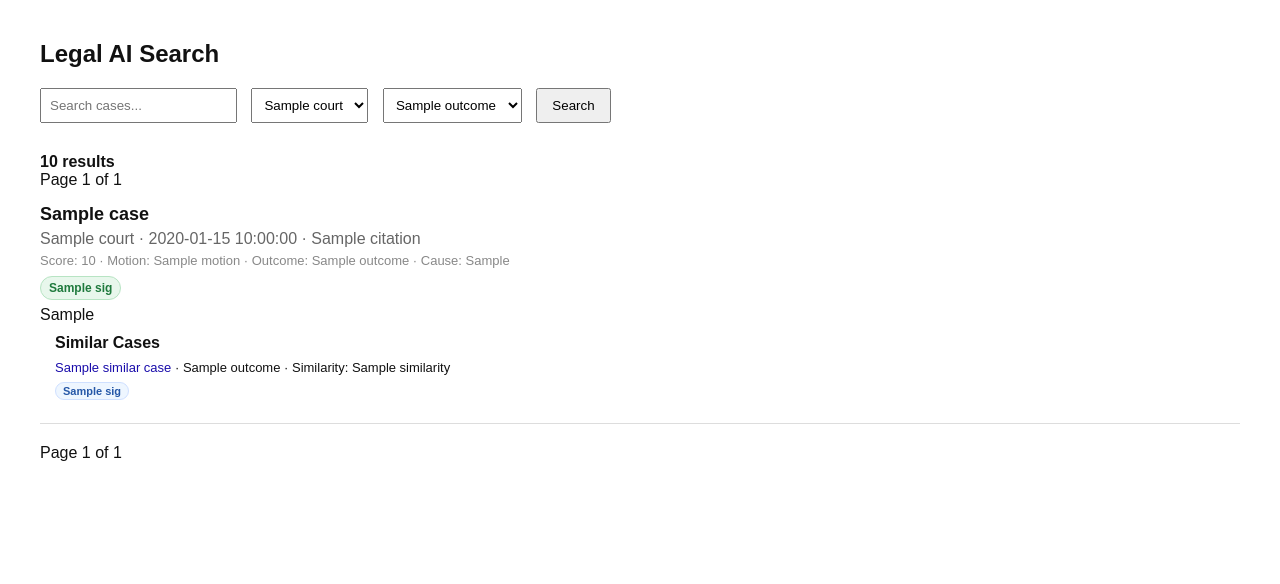
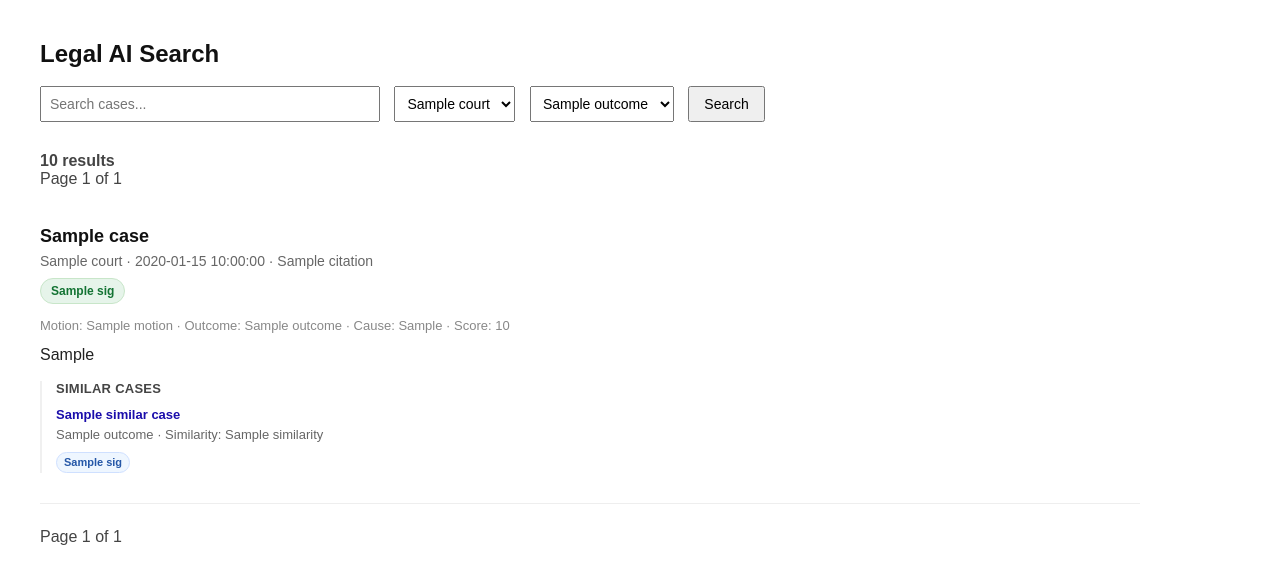
Before and after one commit to nhpcorp35/legal-ai, a Flask app: template templates/index.html in a window 1280 px wide. Shown: the top 584 px of the page. Run offline with Flask 3, Linux system fonts and the light colour scheme; the template is opened without the code that fills it: most values are stand-ins (such as "Sample title", 1, 10 or a date in 2020).

Commit message:
Light UI polish: improve scanability and layout

```diff
--- a/templates/index.html
+++ b/templates/index.html
@@ -7,6 +7,11 @@
             font-family: Arial, sans-serif;
             margin: 40px;
             color: #111;
+            max-width: 1100px;
+        }
+
+        h2 {
+            margin-bottom: 18px;
         }
 
         form {
@@ -16,20 +21,37 @@
         input, select {
             padding: 8px;
             margin-right: 10px;
+            font-size: 14px;
+        }
+
+        input[type="text"] {
+            min-width: 320px;
         }
 
         button {
             padding: 8px 14px;
+            font-size: 14px;
+            cursor: pointer;
+        }
+
+        .results-header {
+            margin-bottom: 18px;
+            color: #444;
         }
 
         .case {
-            border-bottom: 1px solid #ddd;
-            padding: 15px 0;
+            border-bottom: 1px solid #eee;
+            padding: 18px 0 20px 0;
+        }
+
+        .case-title {
+            margin-bottom: 4px;
         }
 
         .case-title a {
             font-weight: bold;
             font-size: 18px;
+            line-height: 1.35;
             text-decoration: none;
             color: #111;
         }
@@ -41,48 +63,73 @@
         .meta {
             color: #666;
             margin: 5px 0;
+            font-size: 14px;
         }
 
         .score {
             color: #888;
             font-size: 13px;
-            margin-top: 4px;
+            margin-top: 5px;
         }
 
         .signals {
-            margin-top: 8px;
+            margin-top: 9px;
+            margin-bottom: 8px;
         }
 
         .signal {
             display: inline-block;
-            padding: 4px 8px;
+            padding: 5px 10px;
             margin-right: 6px;
             margin-bottom: 6px;
             border-radius: 999px;
             font-size: 12px;
-            font-weight: 600;
-            background: #e8f7ec;
-            color: #1f7a3d;
-            border: 1px solid #b7e4c3;
+            font-weight: 700;
+            background: #e6f4ea;
+            color: #137333;
+            border: 1px solid #c8e6c9;
+        }
+
+        .snippet {
+            margin-top: 10px;
+            line-height: 1.5;
+            color: #222;
         }
 
         .similar {
-            margin-top: 10px;
-            padding-left: 15px;
+            margin-top: 14px;
+            padding-left: 14px;
+            border-left: 2px solid #f0f0f0;
+        }
+
+        .similar-title {
+            font-size: 13px;
+            font-weight: 700;
+            color: #444;
+            margin-bottom: 8px;
+            text-transform: uppercase;
+            letter-spacing: 0.02em;
         }
 
         .similar-case {
             font-size: 13px;
-            margin: 8px 0;
+            margin: 10px 0;
+            line-height: 1.4;
         }
 
         .similar-case a {
             color: #1a0dab;
             text-decoration: none;
+            font-weight: 600;
         }
 
         .similar-case a:hover {
             text-decoration: underline;
+        }
+
+        .similar-meta {
+            color: #666;
+            margin-top: 2px;
         }
 
         .similar-signals {
@@ -114,7 +161,8 @@
         }
 
         .pagination {
-            margin-top: 20px;
+            margin-top: 24px;
+            color: #444;
         }
 
         .pagination a {
@@ -146,7 +194,7 @@
 </form>
 
 {% if results %}
-    <div>
+    <div class="results-header">
         <strong>{{ pager.total }} results</strong><br>
         Page {{ pager.page }} of {{ pager.total_pages }}
     </div>
@@ -161,13 +209,6 @@
                 {{ case.court }} · {{ case.date }}{% if case.citation %} · {{ case.citation }}{% endif %}
             </div>
 
-            <div class="score">
-                Score: {{ case.score }}
-                {% if case.motion %} · Motion: {{ case.motion }}{% endif %}
-                {% if case.outcome %} · Outcome: {{ case.outcome }}{% endif %}
-                {% if case.primary_cause %} · Cause: {{ case.primary_cause }}{% endif %}
-            </div>
-
             {% if case.trust_signals %}
                 <div class="signals">
                     {% for sig in case.trust_signals %}
@@ -176,15 +217,27 @@
                 </div>
             {% endif %}
 
-            <div>{{ case.display_snippet }}</div>
+            <div class="score">
+                {% if case.motion %}Motion: {{ case.motion }}{% endif %}
+                {% if case.outcome %}{% if case.motion %} · {% endif %}Outcome: {{ case.outcome }}{% endif %}
+                {% if case.primary_cause %}{% if case.motion or case.outcome %} · {% endif %}Cause: {{ case.primary_cause }}{% endif %}
+                · Score: {{ case.score }}
+            </div>
+
+            <div class="snippet">{{ case.display_snippet }}</div>
 
             {% if case.similar_cases %}
                 <div class="similar">
-                    <strong>Similar Cases</strong>
+                    <div class="similar-title">Similar Cases</div>
                     {% for s in case.similar_cases %}
                         <div class="similar-case">
-                            <a href="{{ url_for('case_detail', case_id=s.case_id) }}">{{ s.title }}</a>
-                            · {{ s.outcome }} · Similarity: {{ s.similarity }}
+                            <div>
+                                <a href="{{ url_for('case_detail', case_id=s.case_id) }}">{{ s.title }}</a>
+                            </div>
+
+                            <div class="similar-meta">
+                                {% if s.outcome %}{{ s.outcome }}{% endif %}{% if s.outcome %} · {% endif %}Similarity: {{ s.similarity }}
+                            </div>
 
                             {% if s.similarity_signals %}
                                 <div class="similar-signals">
```
Also changed, not shown: templates/case_detail.html (+78 -15 lines).
